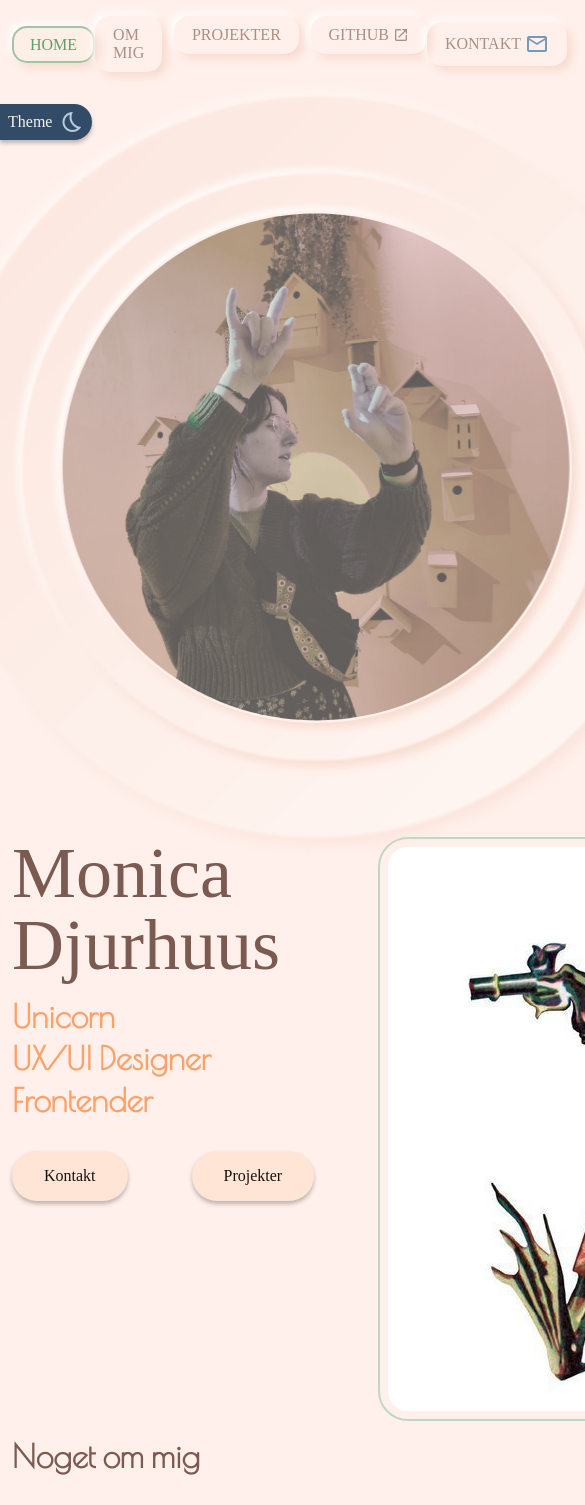
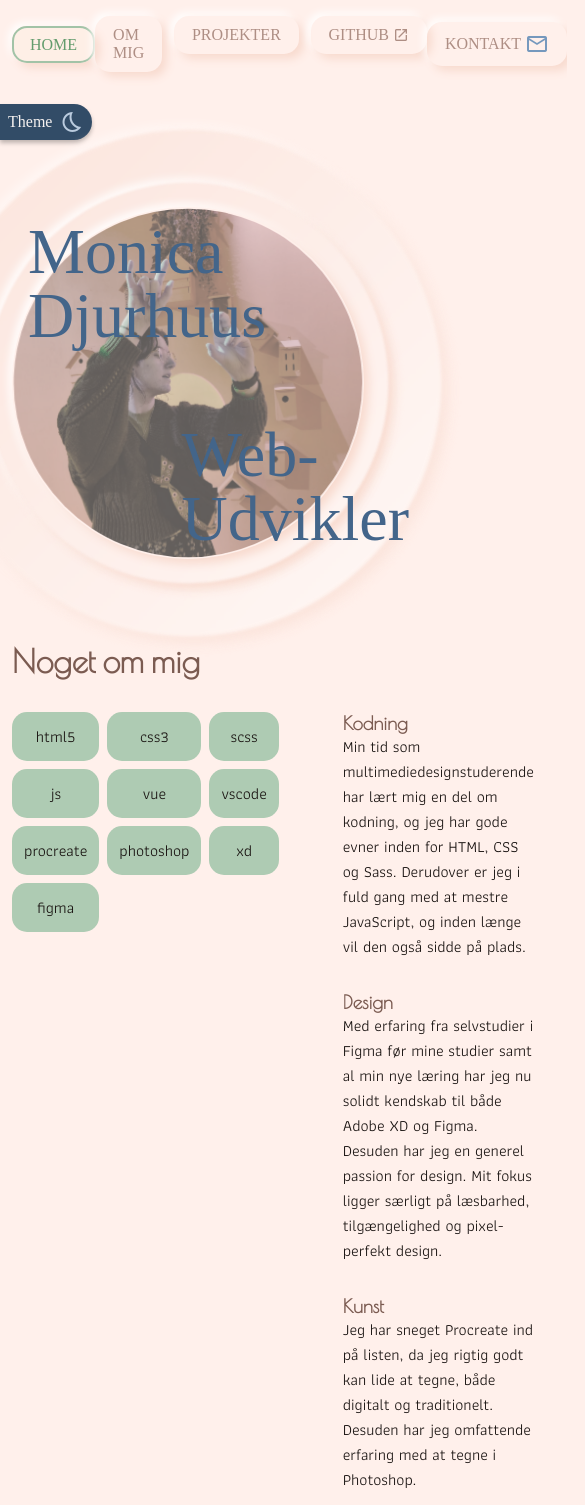
Before and after one commit to WeeWillow/portfolio, a Vue app: page / in a window 390 px wide. Shown: the top 1505 px of the page, 585 px wide, since content can reach past the window. Built offline with nearby package versions, Linux system fonts and the light colour scheme; a web font is replaced by a local one.

Commit message:
worked on hero landing

```diff
--- a/src/assets/main.css
+++ b/src/assets/main.css
@@ -60,7 +60,7 @@ header {
 
 main {
   grid-row: 4;
-  padding: 5vh 0 7vh 0; /* ensure spacing from theme button and footer*/
+  padding: 0 0 7vh 0; /* ensure spacing from footer*/
 }
 
 footer {
--- a/src/assets/variables.css
+++ b/src/assets/variables.css
@@ -42,8 +42,14 @@
   --base-300: 3rem; /* 48px */
   --base-400: 4rem; /* 64px */
   --base-450: 4.5rem; /* 72px */
+  --base-500: 5rem; /* 80px */
   --base-550: 5.5rem; /* 88px */
   --base-900: 9rem; /* 144px */
+  --base-20x: 20rem; /* 320px */
+  --base-22x: 22rem; /* 352px */
+  --base-24x: 24rem; /* 384px */
+  --base-28x: 28rem; /* 448px */
+  --base-30x: 30rem; /* 440px */
   --base-32x: 32rem; /* 512px */
   --base-38x: 38rem; /* 608px */
 
--- /dev/null
+++ b/src/components/content/LandingHero.vue
@@ -0,0 +1,83 @@
+<script setup>
+
+</script>
+
+<template>
+  <div class="hero-content">
+    <div id="name">
+      <h1>Monica Djurhuus</h1>
+    </div>
+    <div id="title">
+      <h2>Web-Udvikler</h2>
+    </div>
+  </div>
+</template>
+
+<style scoped>
+.hero-content {
+  position: relative;
+  z-index: 10;
+
+  display: grid;
+  grid-template-columns: repeat(2, 1fr);
+  grid-template-rows: 1fr 1fr;
+  align-content: center;
+
+  gap: var(--base-500);
+
+  height: 100%;
+  padding: var(--base-550);
+}
+
+#name, #title {
+  position: absolute;
+  width: 80%;
+}
+
+#name {
+  grid-column: 1 / 2;
+  grid-row: 1;
+}
+
+#title {
+  grid-column: 2;
+  grid-row: 2;
+
+  justify-self: end;
+}
+
+h1, h2 {
+  font-family: var(--font-title-special);
+  font-size: var(--base-550);
+  font-weight: 200;
+  line-height: 1;
+  color: var(--accent-base);
+}
+
+@media screen and (max-width: 1200px) {
+  .hero-content {
+    padding: var(--base-300) var(--base);
+  }
+
+  #title {
+    justify-self: center;
+  }
+
+  h1, h2 {
+    font-size: var(--base-500);
+  }
+}
+
+@media screen and (max-width: 800px) {
+
+  #title {
+    justify-self: center;
+    width: auto;
+  }
+
+
+  h1, h2 {
+    font-size: var(--base-400);
+  }
+}
+</style>
--- a/src/components/layout/TheHeader.vue
+++ b/src/components/layout/TheHeader.vue
@@ -1,9 +1,11 @@
 <script setup>
+import LandingHero from '../content/LandingHero.vue';
 import WavePortrait from '../other/WavePortrait.vue';
 </script>
 
 <template>
 <header>
+  <LandingHero />
   <WavePortrait/>
 </header>
 </template>
@@ -13,5 +15,12 @@ header {
   height: 70vh;
   width: auto;
   display: grid;
+  position: relative;
+}
+
+@media screen and (max-width: 800px) {
+  header {
+    height: 50vh;
+  }
 }
 </style>
--- a/src/components/other/WavePortrait.vue
+++ b/src/components/other/WavePortrait.vue
@@ -25,7 +25,6 @@ image {
   height: auto;
   width: 100%;
   object-fit: cover;
-  filter: opacity(80%);
   animation: filterRotate 8s linear infinite;
 }
 
@@ -35,6 +34,7 @@ image {
 
 /* based on the neumorphic elements by @myacode on codepen.io/myacode */
 .circle {
+  position: absolute;
   width: var(--base-38x);
   height: 100%;
   justify-self: center;
@@ -49,7 +49,7 @@ image {
     width: var(--base-32x);
     height: var(--base-32x);
     border-radius: var(--round);
-    z-index: 300;
+    z-index: 1;
     background: var(--background-base);
     box-shadow: var(--neum-outset);
   }
@@ -61,7 +61,7 @@ image {
     height: var(--base-32x);
     border-radius: var(--round);
     filter: blur(1px);
-    z-index: 100;
+    z-index: 0;
   }
 
   &.wave-1 {
@@ -75,9 +75,6 @@ image {
     animation: waves 8s linear 4s infinite;
   }
 }
-
-
-
 
 @keyframes waves {
   0% {
@@ -105,4 +102,36 @@ image {
   }
 }
 
+@media screen and (max-width: 1200px) {
+  .circle {
+  width: var(--base-32x);
+
+  &.platform {
+    width: var(--base-30x);
+    height: var(--base-30x);
+  }
+
+  &.wave-1, &.wave-2 {
+    width: var(--base-30x);
+    height: var(--base-30x);
+  }
+}
+}
+
+@media screen and (max-width: 800px) {
+  .circle {
+  width: var(--base-28x);
+
+  &.platform {
+    width: var(--base-22x);
+    height: var(--base-22x);
+  }
+
+  &.wave-1, &.wave-2 {
+    width: var(--base-22x);
+    height: var(--base-22x);
+  }
+}
+}
+
 </style>
--- a/src/views/HomeView.vue
+++ b/src/views/HomeView.vue
@@ -5,23 +5,8 @@ import CaseCardOne from '@/components/modules/CaseCardOne.vue'
 </script>
 
 <template>
-  <section class="layout-container margin-bottom">
-    <div class="flexRow">
-      <div class="content">
-        <h1>Monica Djurhuus</h1>
-        <h2>Unicorn</h2>
-        <h2>UX/UI Designer</h2>
-        <h2>Frontender</h2>
-        <div class="buttons flexRow">
-          <RouterLink to="/contact" class="btn">Kontakt</RouterLink>
-          <RouterLink to="/projects" class="btn">Projekter</RouterLink>
-        </div>
-      </div>
-      <img src="../assets/img/Dandy Frog.jpeg" alt="placeholder frog">
-    </div>
-  </section>
 
-  <section class="layout-container margin-bottom">
+  <section>
     <h2>Noget om mig</h2>
     <div class="flexRow">
       <div class="icons">
@@ -73,20 +58,13 @@ import CaseCardOne from '@/components/modules/CaseCardOne.vue'
     </div>
   </section>
 
-  <section class="layout-container margin-bottom">
+  <section>
     <h2>Nylige projekter</h2>
     <CaseCardOne />
   </section>
 </template>
 
 <style scoped>
-h1 {
-  font-family: var(--font-title-special);
-  font-size: var(--base-450);
-  font-weight: 200;
-  line-height: 1;
-  margin-bottom: var(--base);
-}
 
 h2 {
   margin: var(--base) 0;
```
